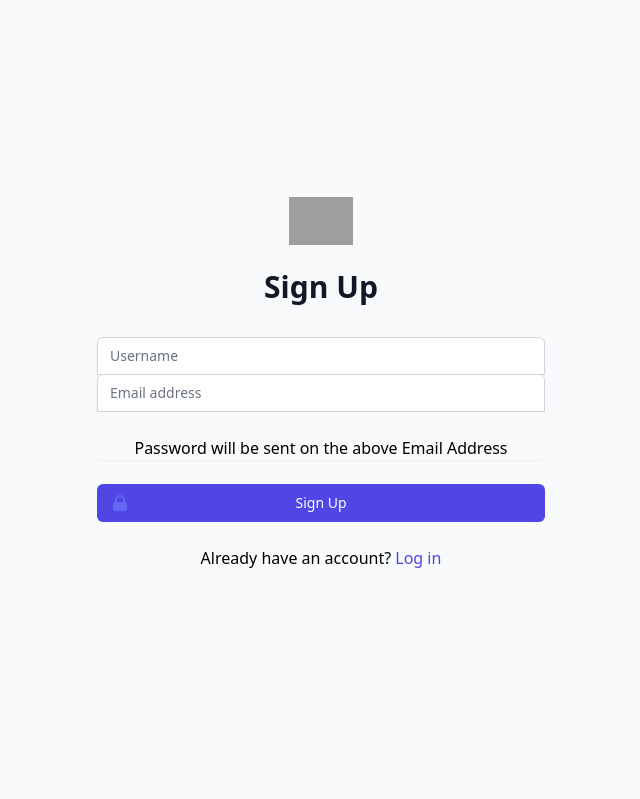
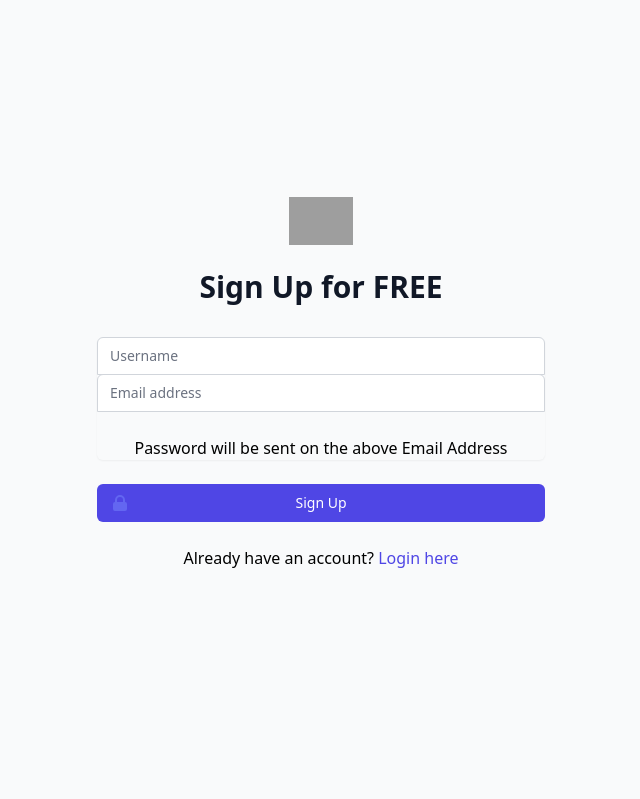
Before and after one commit to danyalbasar/todo_project, a Django app: page /user_signup/ in a window 1280 px wide. Shown: the part 81-880 px from the top of the page, without its empty margins (319-959 px from the left). Run offline with Django 3.2, Linux system fonts and the light colour scheme; grey boxes are pictures that could not be loaded.

Commit message:
Update user_signup.html

```diff
--- a/todo_app/templates/user_signup.html
+++ b/todo_app/templates/user_signup.html
@@ -1,4 +1,5 @@
 {% extends 'base.html' %}
+
 {% block title %} Sign Up Page {% endblock %}
 
 {% block content %}
@@ -8,7 +9,7 @@
     <div>
       <img class="mx-auto h-12 w-auto" src="https://tailwindui.com/img/logos/workflow-mark-indigo-600.svg" alt="Workflow">
       <h2 class="mt-6 text-center text-3xl font-extrabold text-gray-900">
-        Sign Up
+        Sign Up for FREE
       </h2>
     </div>
     <form class="mt-8 space-y-6" action="#" method="POST">
@@ -40,13 +41,14 @@
       <div class="text-grey-dark mt-6 text-center">
         Already have an account?
         <a class="font-medium text-indigo-600 hover:text-indigo-500" href="{% url 'user_login' %}">
-                        Log in
+          Login here
         </a>
       </div>
     </form>
-    <div class="font-medium text-red-600 hover:text-indigo-500 text-center">
+    <div class="font-medium text-red-600 text-center">
       {{ msg }}
     </div>
   </div>
 </div>
+
 {% endblock %}
```
Lines whose indentation alone changed are shown as unchanged.
